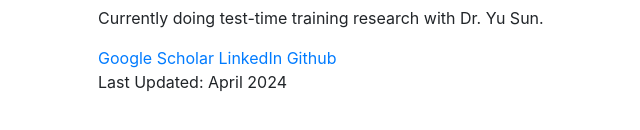
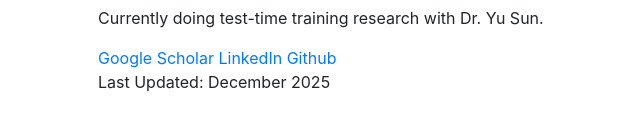
Before and after one commit to koceja/koceja.github.io, a plain HTML site: page index.html in a window 1280 px wide. Shown: the part 268-398 px from the top of the page, 142-782 px from the left. Drawn offline with nearby package versions, Linux system fonts and the light colour scheme; a web font is replaced by a local one.

Commit message:
Update date

```diff
--- a/index.html
+++ b/index.html
@@ -37,7 +37,7 @@
         <p>Currently doing test-time training research with Dr. Yu Sun.</p>
         <a href="https://scholar.google.com/citations?hl=en&user=5CUePJ4AAAAJ&view_op=list_works&gmla=ANZ5fUPSssfWaehasPXPOTO9QN5Y4HmkxDnG0yYIlA_e1bK9e3qW5b_5DYGVzrqClzJw1WXpawFGfsS6ulRVf51m1Ppc0JHhZ-TaAQU8t-rvf0o_eNGOgHO9KsWsj1upBg">Google Scholar</a> <a href="https://www.linkedin.com/in/koceja/">LinkedIn</a> <a href="https://github.com/koceja">Github</a>
 
-        <p>Last Updated: April 2024</p>
+        <p>Last Updated: December 2025</p>
     </div>
 
   </body>
```
